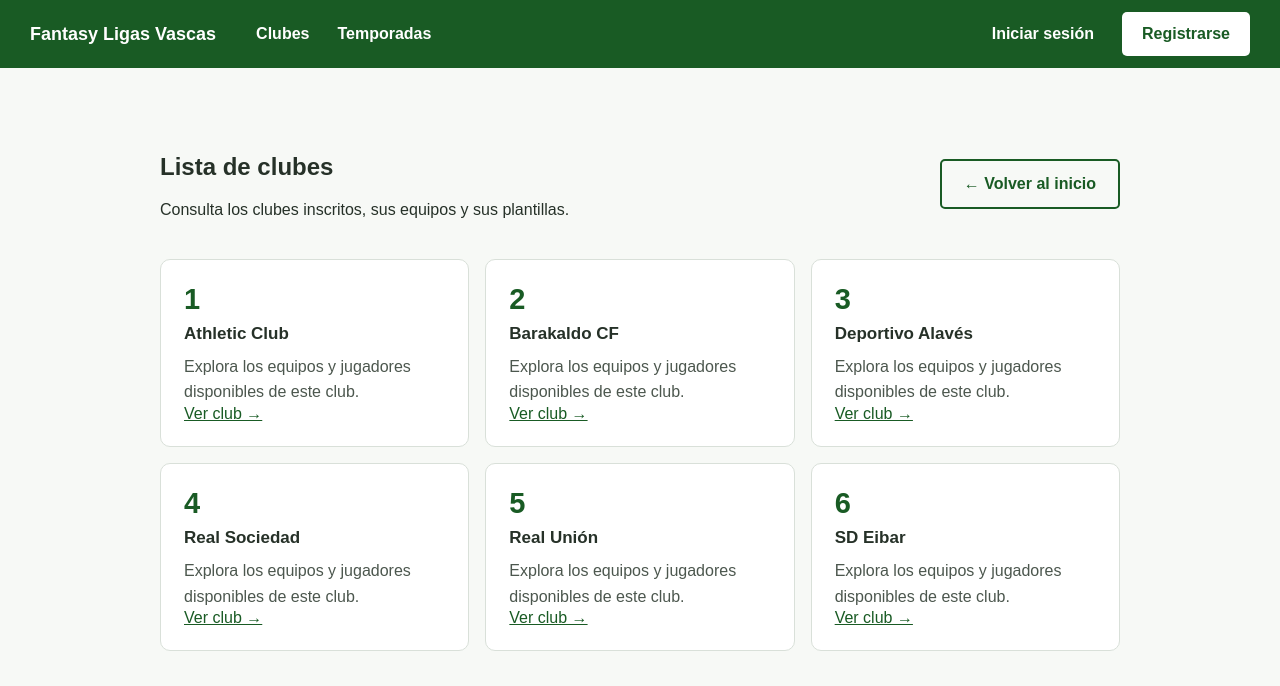
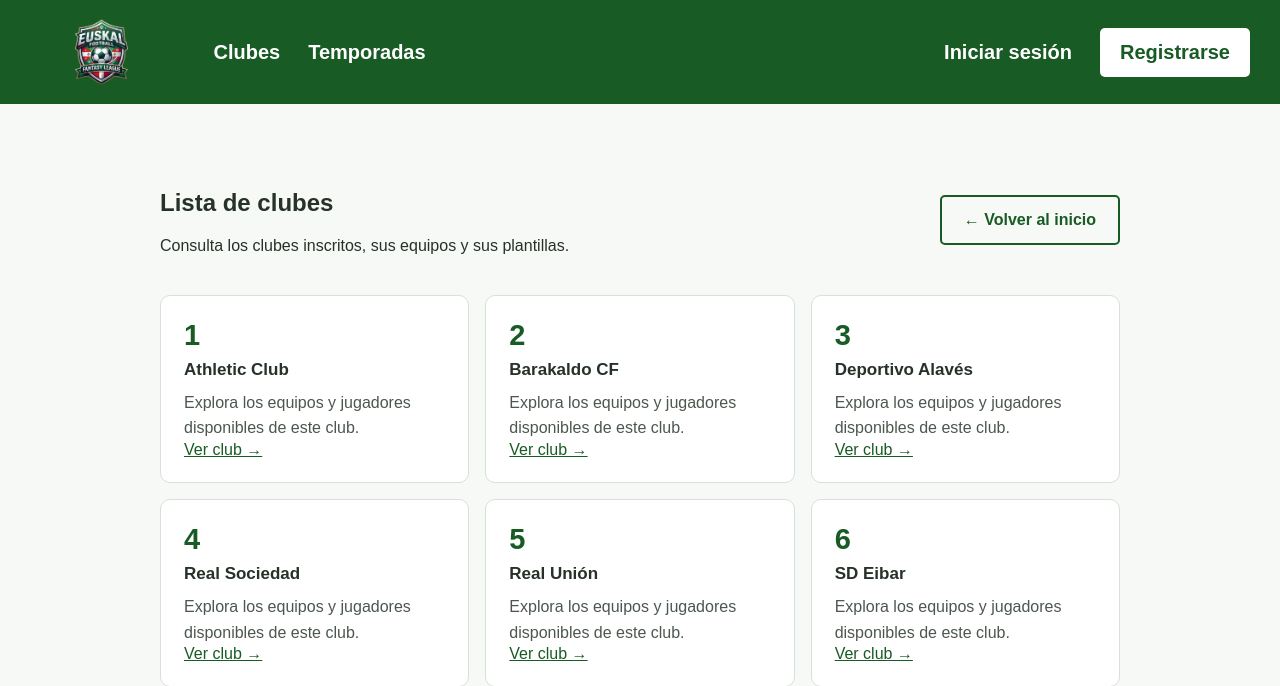
Before and after one commit to Aimar1109/proyectoweb, a Django app: page /clubes/ in a window 1280 px wide. Shown: the top 686 px of the page. Run offline with Django 5.2, Linux system fonts and the light colour scheme; data comes from the database, SQL or seed files in the repository.

Commit message:
logo y favicon

```diff
--- a/fantasy/templates/fantasy/base.html
+++ b/fantasy/templates/fantasy/base.html
@@ -6,13 +6,16 @@
     <meta charset="UTF-8">
     <meta name="viewport" content="width=device-width, initial-scale=1.0">
     <title>{% block title %}Fantasy Ligas Vascas{% endblock %}</title>
+    <link rel="icon" type = "image/png" href="{% static 'img/icon.png' %}">
     <link rel="stylesheet" href="{% static 'css/style.css' %}">
 </head>
 <body>
     <header class="navbar">
         <div class="navbar-brand">
-            <a href="{% url 'index' %}">Fantasy Ligas Vascas</a>
-        </div>
+            <a href="{% url 'index' %}">
+                <img src="{% static 'img/logo.png' %}" alt="Fantasy Ligas Vascas" class="navbar-logo">
+            </a>
+</div>
 
         <nav class="navbar-links">
             <a href="{% url 'lista_clubes' %}">Clubes</a>
--- a/static/css/style.css
+++ b/static/css/style.css
@@ -26,6 +26,13 @@ a {
 .navbar-brand {
     font-size: 18px;
     font-weight: bold;
+}
+
+.navbar a {
+    color: white;
+    font-weight: bold;
+    text-decoration: none;
+    font-size: 20px;
 }
 
 .navbar-links,
@@ -1252,3 +1259,9 @@ a {
         font-size: 22px;
     }
 }
+
+.navbar-logo {
+    height: 80px;
+    width: auto;
+    display: block;
+}
```
Also changed, not shown: static/img/icon.png (added), static/img/logo.png (added).
